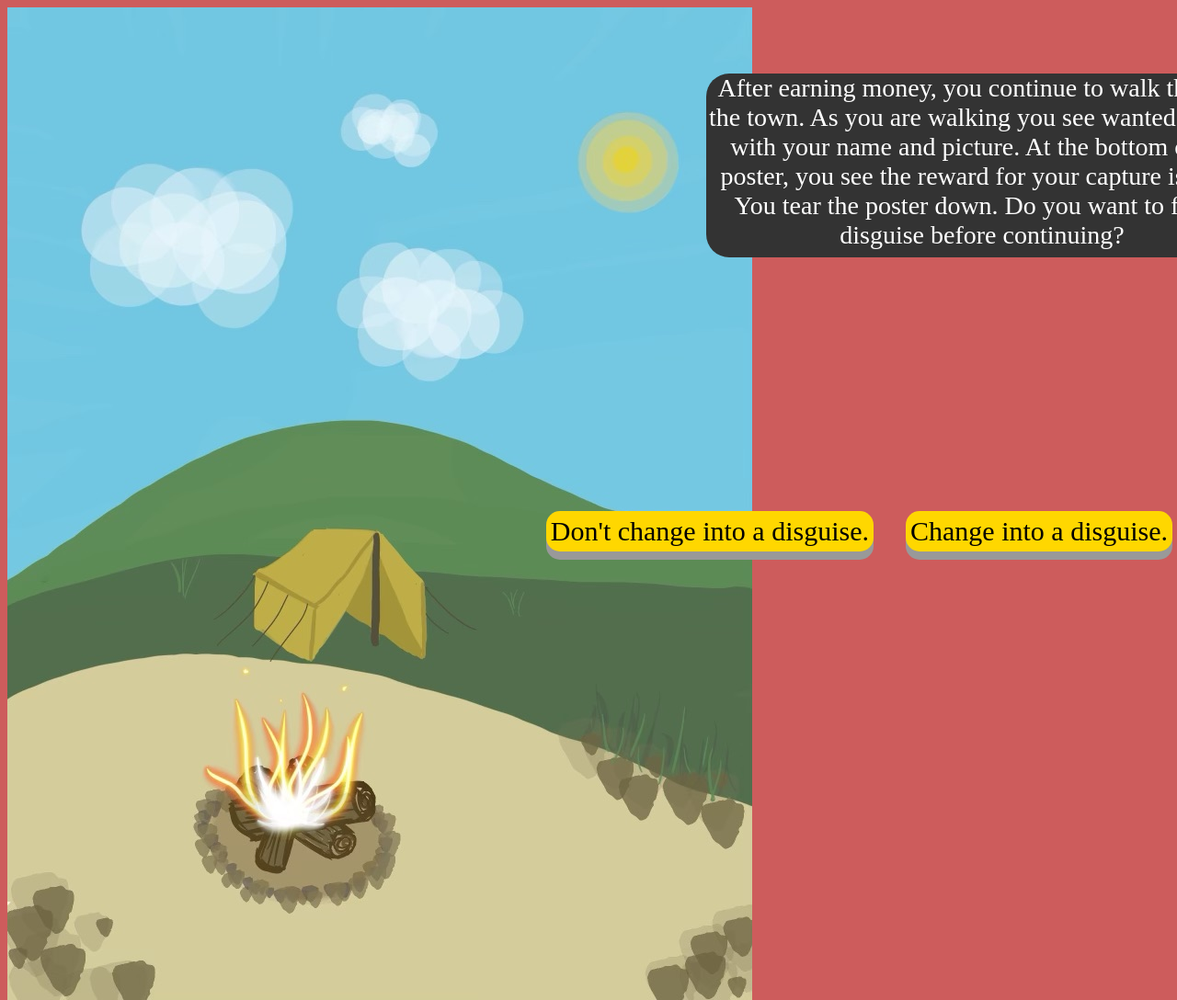
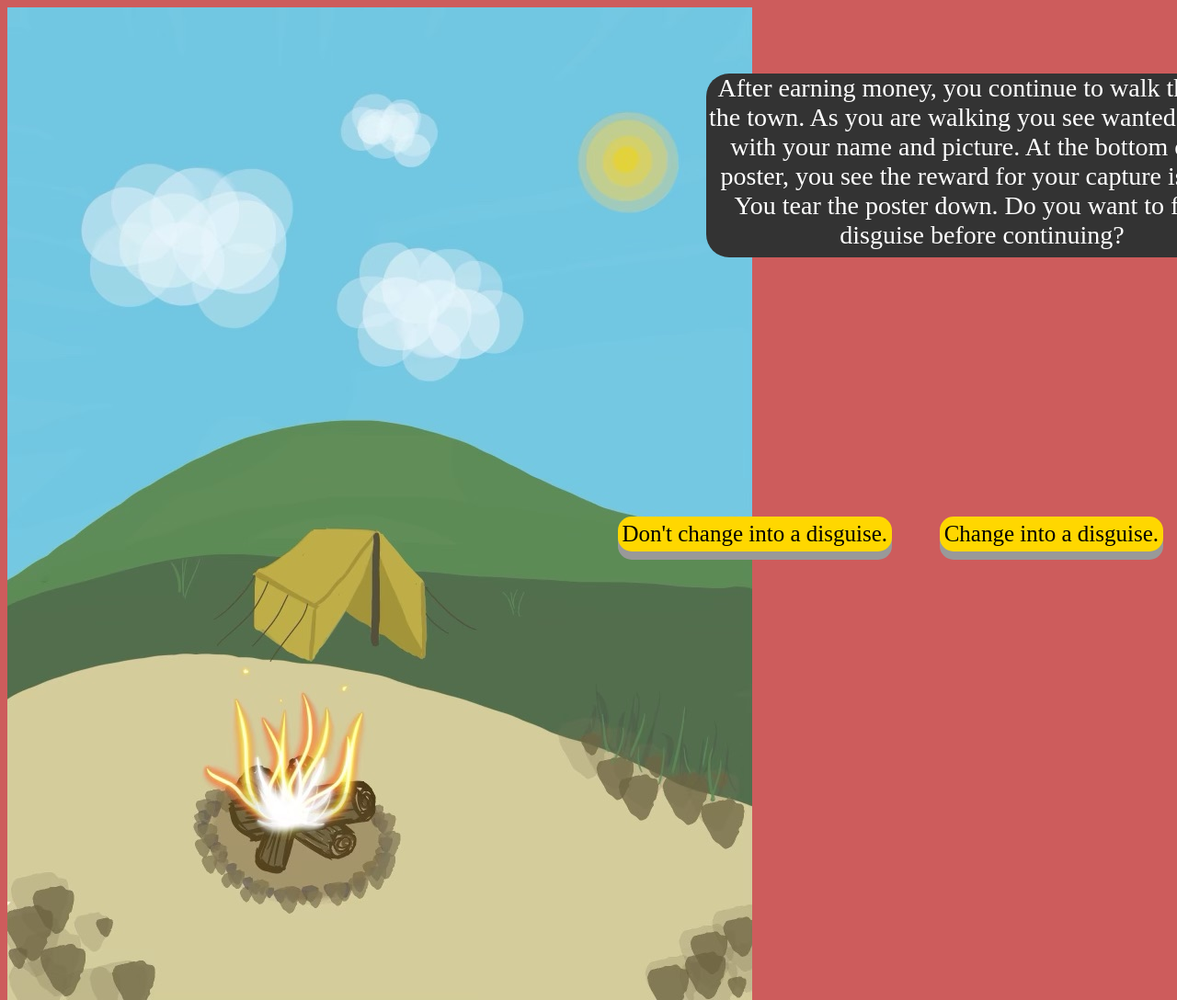
Before and after one commit to PurpleFlower436/COMP324-Web-Game-Project, a website: page scenario2.html in a window 1280 px wide. Shown: the top 1088 px of the page at 92% size. Drawn offline with Linux system fonts and the light colour scheme; files whose address does not match are found by name.

Commit message:
scenario 2 !

```diff
--- a/scenario2.html
+++ b/scenario2.html
@@ -42,7 +42,7 @@
     .button1 {
   display: inline;
   padding: 5px 5px;
-  font-size: 30px;
+  font-size: 25px;
   cursor: pointer;
   text-align: center;
   text-decoration: none;
@@ -54,7 +54,7 @@
   box-shadow: 0 9px #999;
   position: absolute;
   bottom: 200px;
-  right: 5px;
+  right: 15px;
 
 }
 
@@ -72,7 +72,7 @@
   .button2 {
   display: inline;
   padding: 5px 5px;
-  font-size: 30px;
+  font-size: 25px;
   cursor: pointer;
   text-align: center;
   text-decoration: none;
@@ -84,7 +84,7 @@
   box-shadow: 0 9px #999;
   position: absolute;
   bottom: 200px;
-  right: 330px;
+  right: 310px;
 }
 .button2:hover {background-color: #FFD700}
 
```
